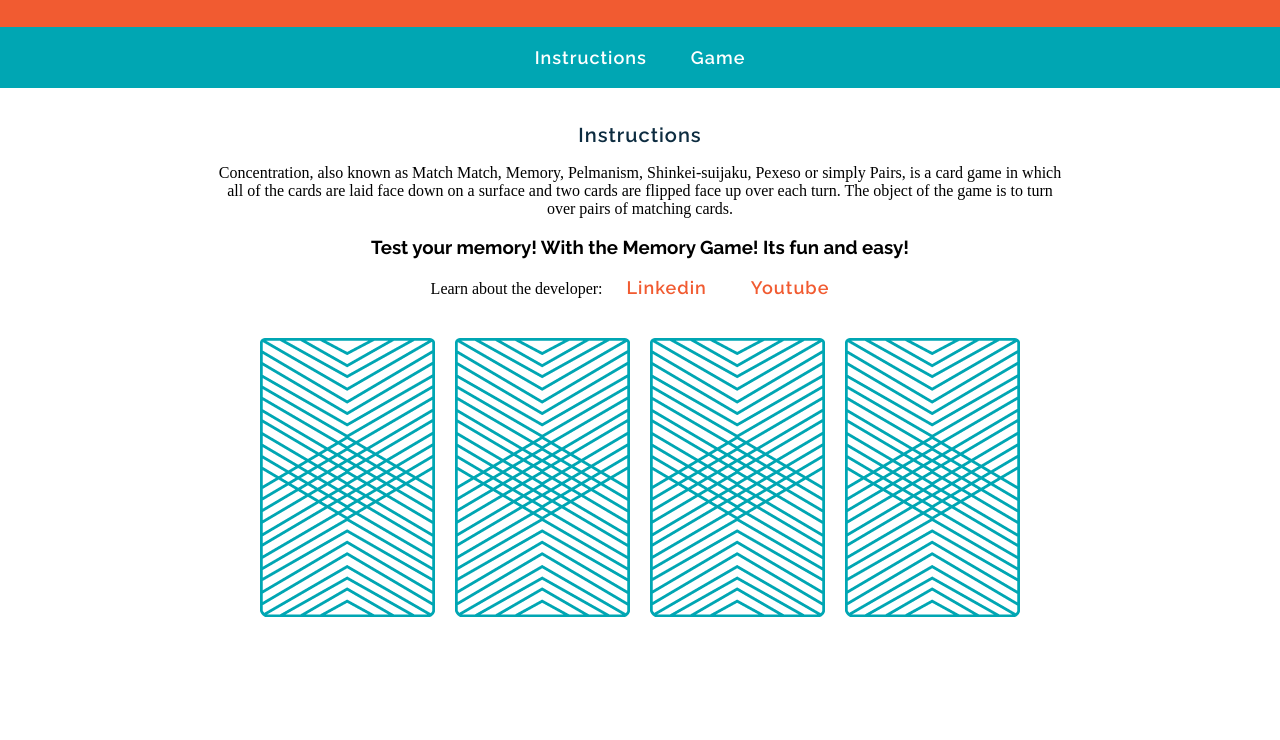
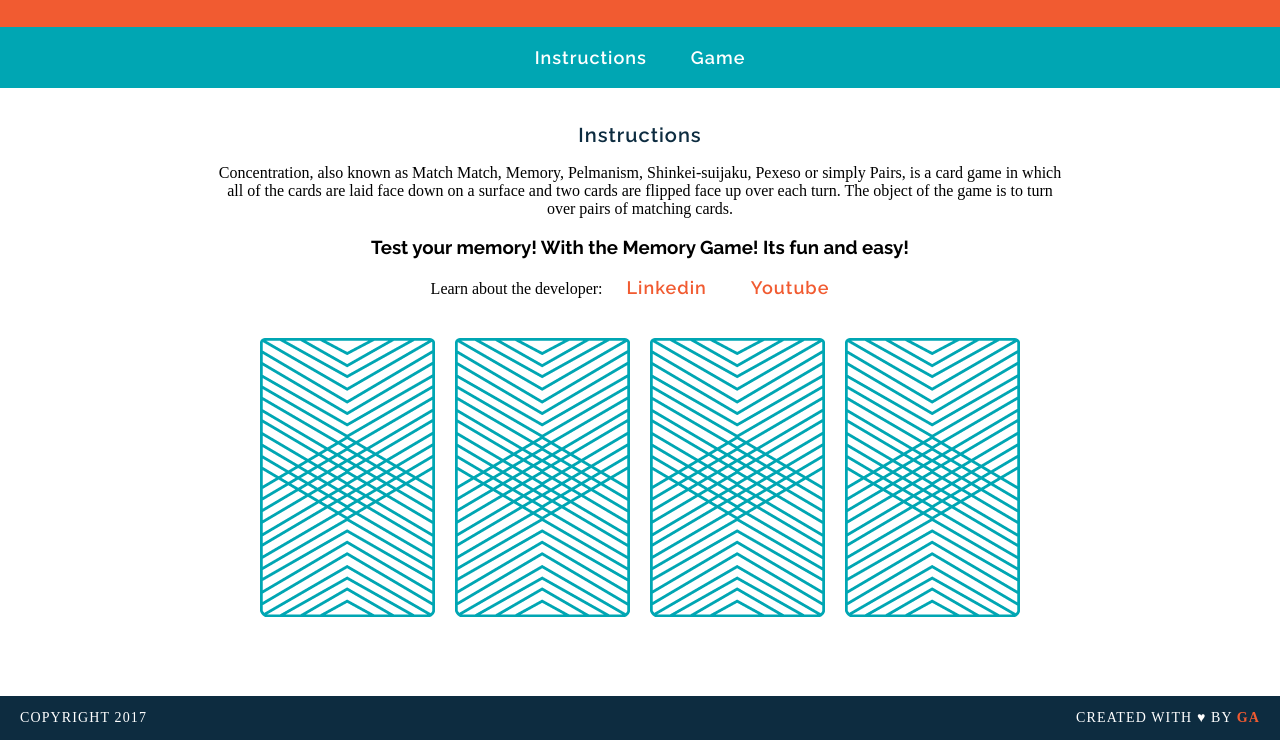
Before and after one commit to RyanBranco/wdi-fundamentals-memorygame, a plain HTML site: page memory_game/index.html in a window 1280 px wide. Shown: the part 86-826 px from the top of the page. Before the commit the page ends 800 px from the top, so only its background shows below. Drawn offline with Linux system fonts and the light colour scheme; a web font is replaced by a local one.

Commit message:
final css and html changes

```diff
--- a/memory_game/CSS/style.css
+++ b/memory_game/CSS/style.css
@@ -43,6 +43,11 @@ a {
     font-weight: 600;
     font-size: 18px;
     margin: 20px;
+    border-bottom: 2px solid transparent;
+}
+
+a:hover {
+    border: white;
 }
 
 header {
@@ -73,3 +78,39 @@ main {
 img {
     margin: 40px 8px;
 }
+
+footer {
+    text-transform: uppercase;
+    padding: 0 20px;
+    background-color: #0D2C40;
+    color: white;
+    font-size: 14px;
+    letter-spacing: .08em;
+    font-weight: 500;
+}
+
+.copyright .message {
+    font-family: "Raleway";
+}
+
+.copyright {
+    float: left;
+}
+
+.message {
+    float: right;
+}
+
+.clearfix:after {
+    visibility: hidden;
+    display: block;
+    content: " ";
+    clear: both;
+    height: 0;
+    font-size: 0;
+    }
+
+.name {
+    color: #F15B31;
+    font-weight: 700;
+}
--- a/memory_game/index.html
+++ b/memory_game/index.html
@@ -27,5 +27,9 @@
                 <img src="images/back.png" alt="King of Hearts">
             </div>
         </main>
+        <footer class="clearfix">
+            <p class="copyright">Copyright 2017</p>
+            <p class="message">Created with &hearts; by <span class="name">GA</span></p>
+        </footer>
     </body>
 </html>
```
